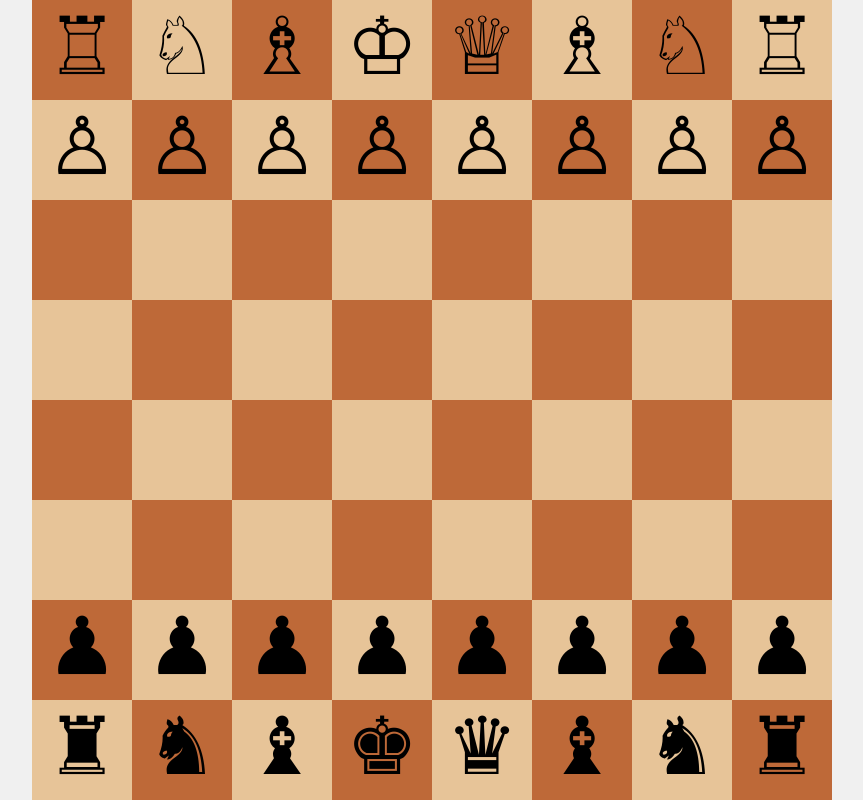
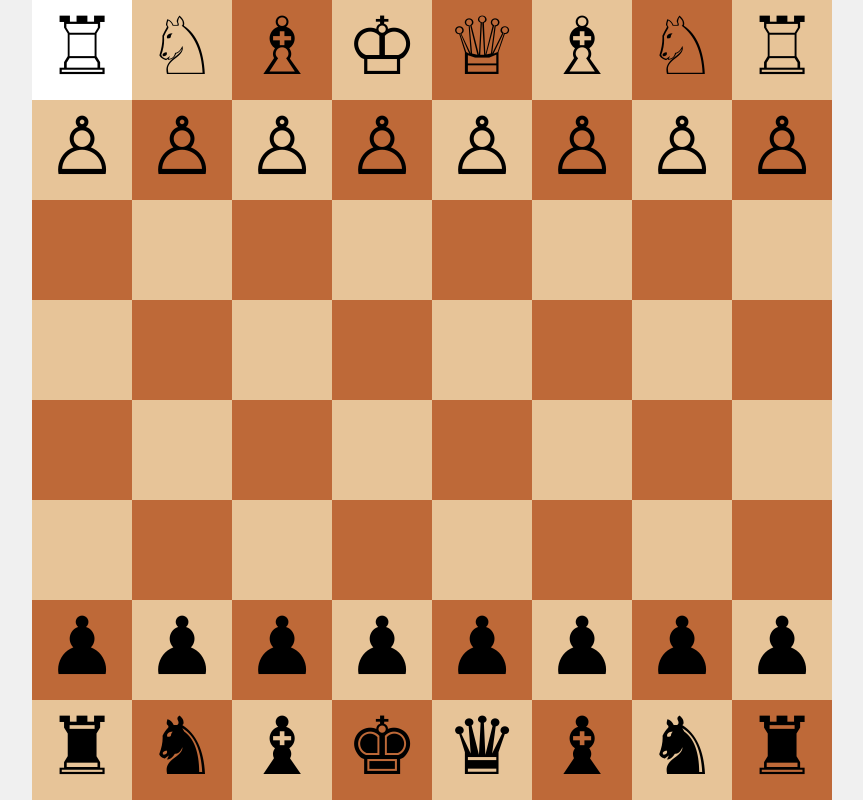
Before and after one commit to BoopathiBalakrishna/Chess-Board, a plain HTML site: page index.html in a window 1280 px wide. In both pictures the pointer is over the element 290 px from the left and 50 px from the top of the page. Shown: the whole page, without its empty margins (208-1071 px from the left). Drawn offline with Linux system fonts and the light colour scheme.

Commit message:
hoverEffect style.css

```diff
--- a/style.css
+++ b/style.css
@@ -41,3 +41,8 @@ body{
 
 
 }
+
+.col:hover{
+    background:white;
+    cursor:pointer;
+}
```
